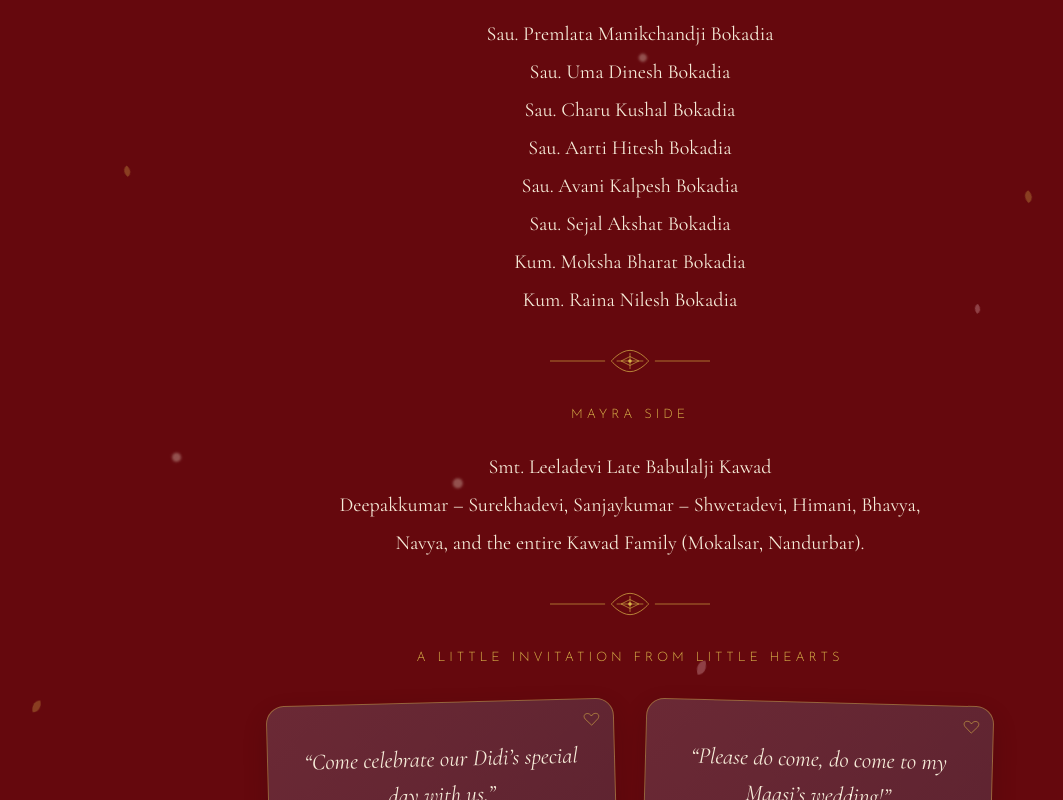
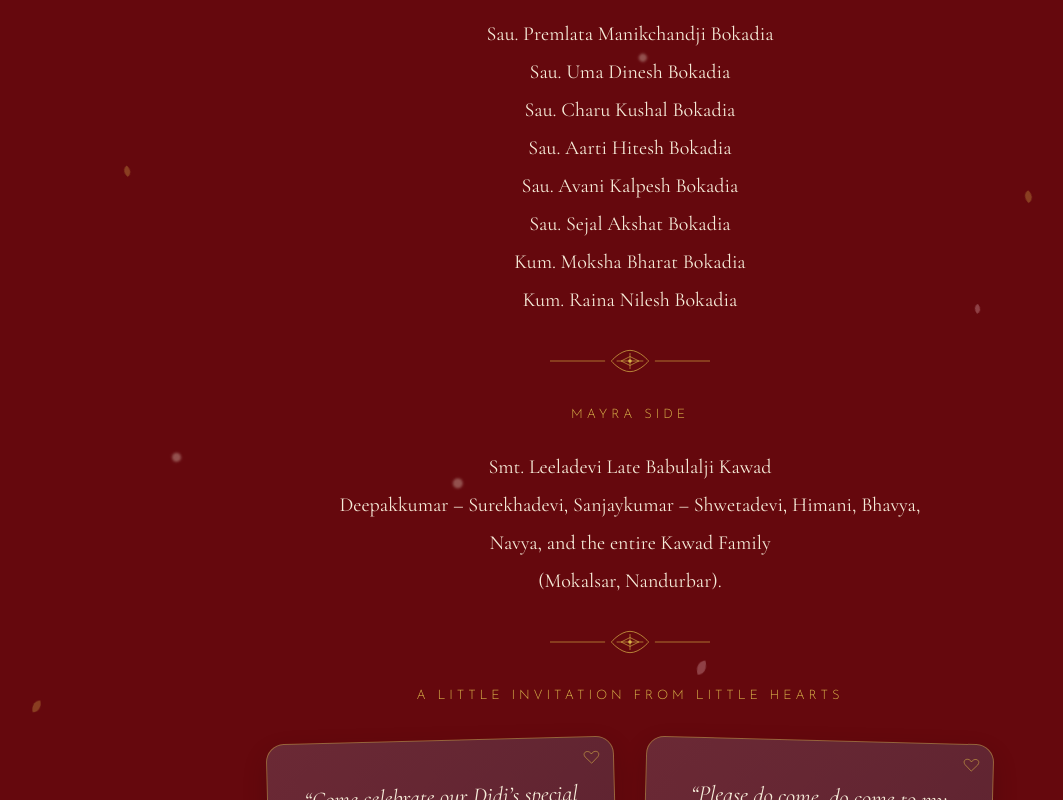
Before and after one commit to akshaythe-coder/Preskandarshan, a Next.js app: page / in a window 1280 px wide. Shown: the part 8314-9114 px from the top of the page, without its empty margins (10-1073 px from the left). Built offline with nearby package versions, Linux system fonts and the light colour scheme.

Commit message:
Place Mayra family hometowns on a separate line

```diff
--- a/data/content.en.ts
+++ b/data/content.en.ts
@@ -86,7 +86,7 @@ export const contentEn = {
             "names": [
                 "Smt. Leeladevi Late Babulalji Kawad"
             ],
-            "paragraph": "Deepakkumar – Surekhadevi, Sanjaykumar – Shwetadevi, Himani, Bhavya, Navya, and the entire Kawad Family (Mokalsar, Nandurbar).",
+            "paragraph": "Deepakkumar – Surekhadevi, Sanjaykumar – Shwetadevi, Himani, Bhavya, Navya, and the entire Kawad Family\n(Mokalsar, Nandurbar).",
             "memorial": false
         }
     ],
--- a/data/content.hi.ts
+++ b/data/content.hi.ts
@@ -91,7 +91,7 @@ export const contentHi: Content = {
             "names": [
                 "श्रीमती लीलादेवी स्व. बाबूलालजी कवाड़"
             ],
-            "paragraph": "दीपककुमार-सुरेखादेवी ,संजयकुमार-श्वेतादेवी , हिमानी,भव्य,नव्य एवं समस्त कवाड़ परिवार (मोकलसर, नंदुरबार)",
+            "paragraph": "दीपककुमार-सुरेखादेवी ,संजयकुमार-श्वेतादेवी , हिमानी,भव्य,नव्य एवं समस्त कवाड़ परिवार\n(मोकलसर, नंदुरबार)",
             "memorial": false
         }
     ],
```
Also changed, not shown: components/FamilyBlessings.css.
